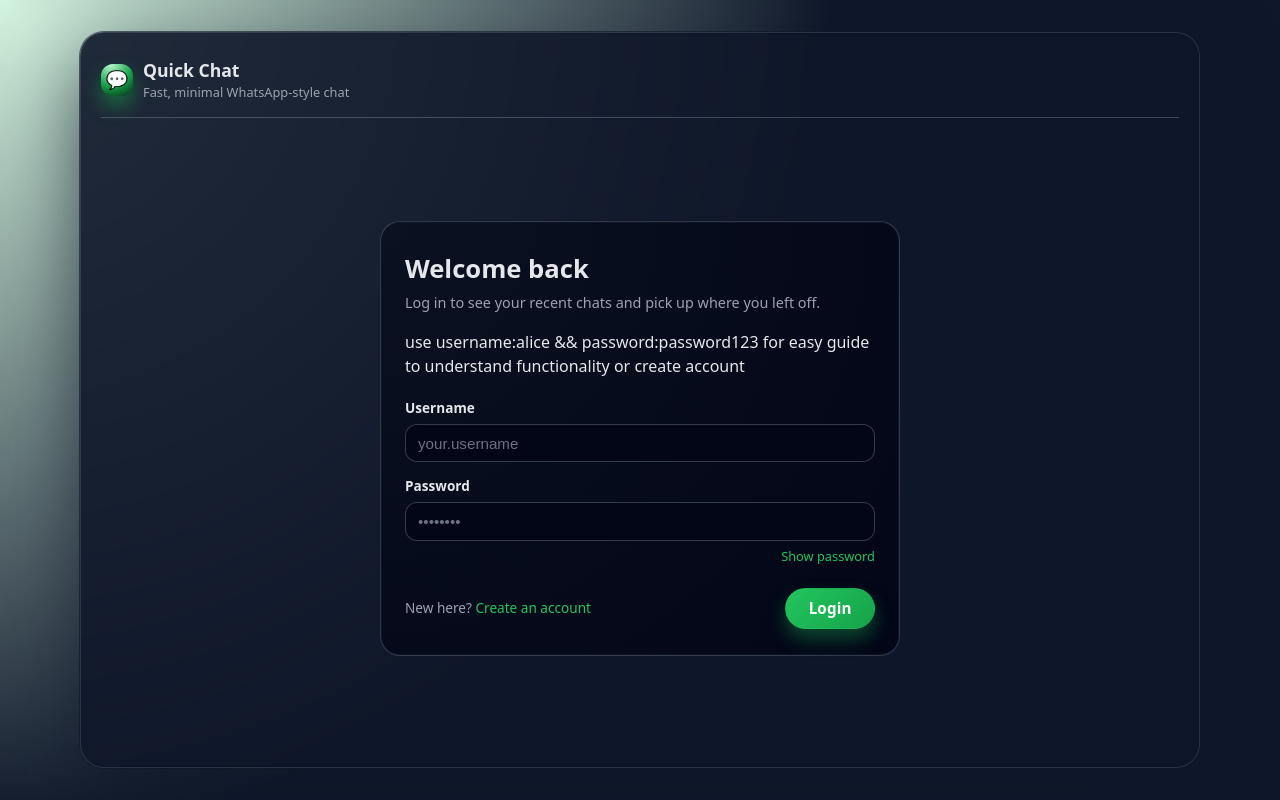
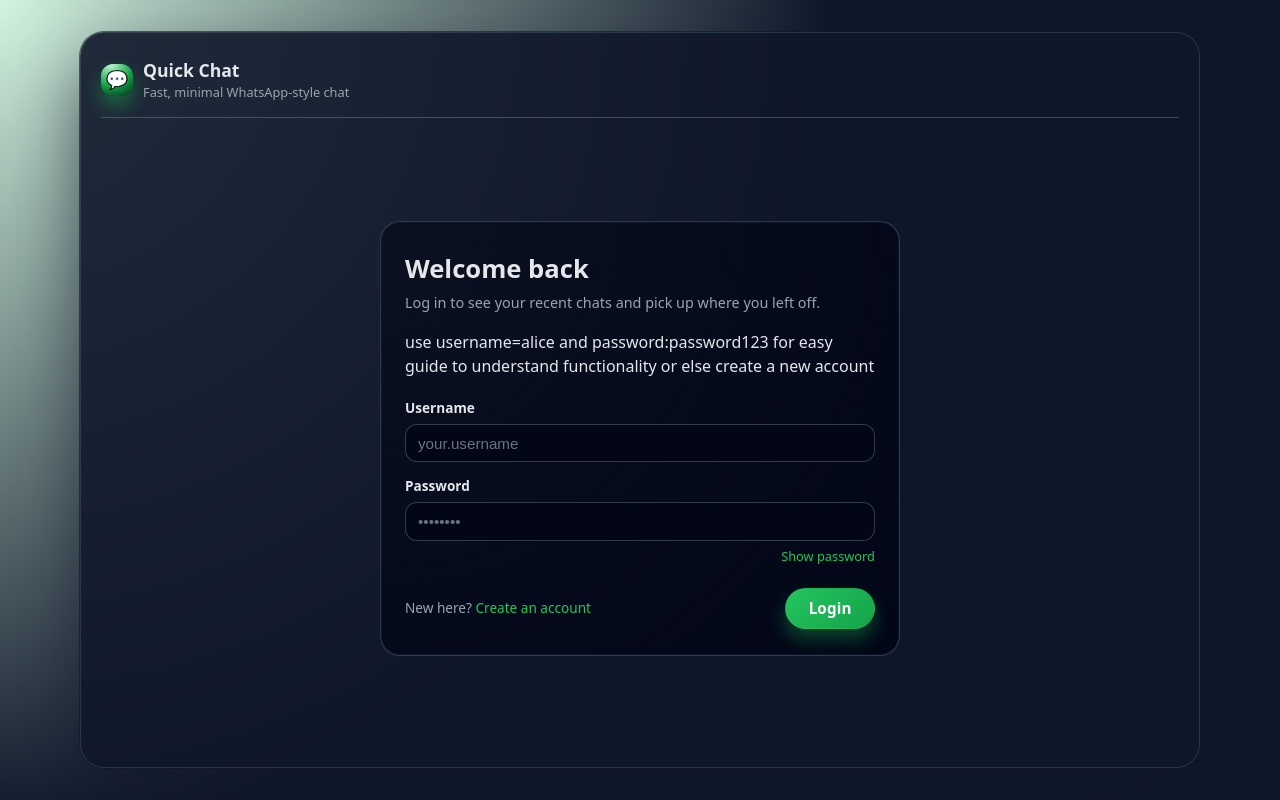
Before and after one commit to ironfist-15/quickchatUI, a React (Vite) app: page / in a window 1280 px wide. Built offline with nearby package versions, Linux system fonts and the light colour scheme.

Commit message:
eight_commit

```diff
--- a/src/pages/Login.jsx
+++ b/src/pages/Login.jsx
@@ -70,7 +70,7 @@ export default function Login() {
             <p className="auth-subtitle">
               Log in to see your recent chats and pick up where you left off.
             </p>
-            <p>use username:alice && password:password123 for easy guide to understand functionality or create account </p>
+            <p>use username=alice and password:password123 for easy guide to understand functionality or else create a new account </p>
           </div>
 
           <form className="form" onSubmit={handleSubmit}>
```
